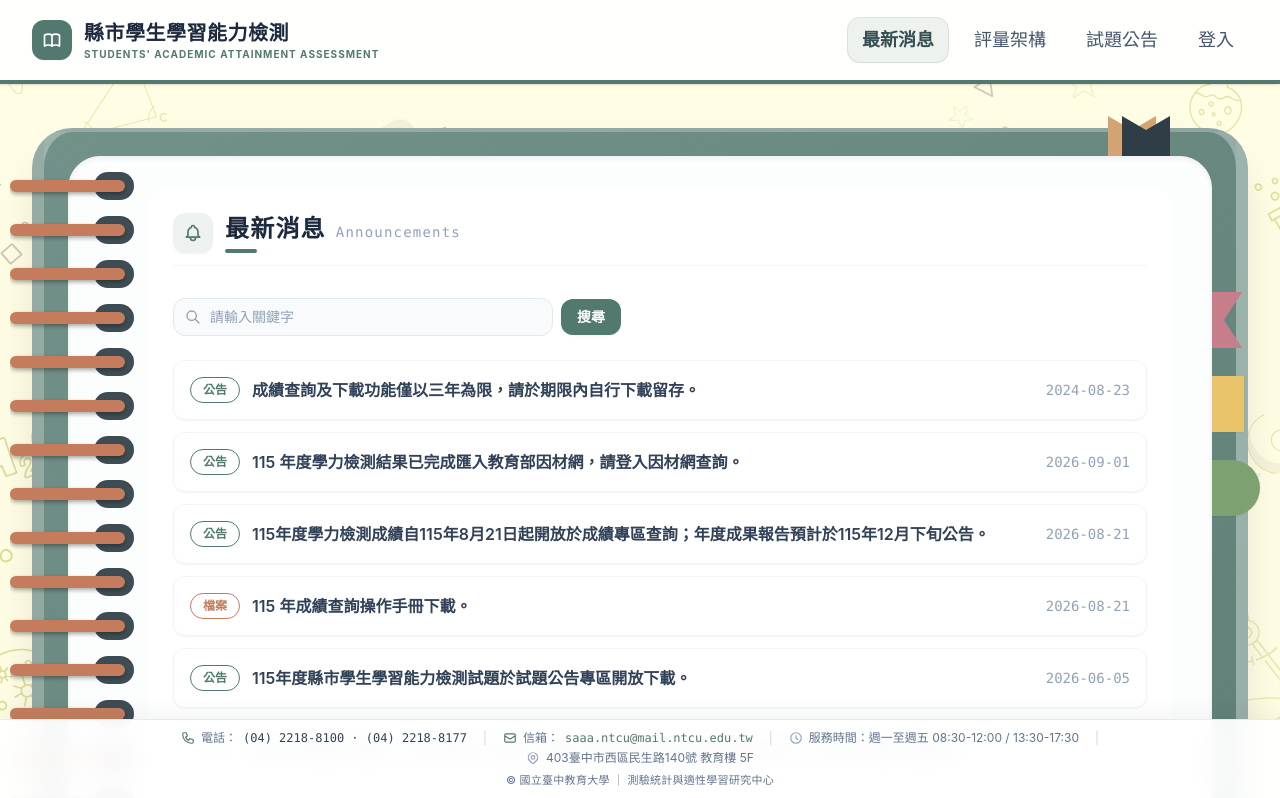
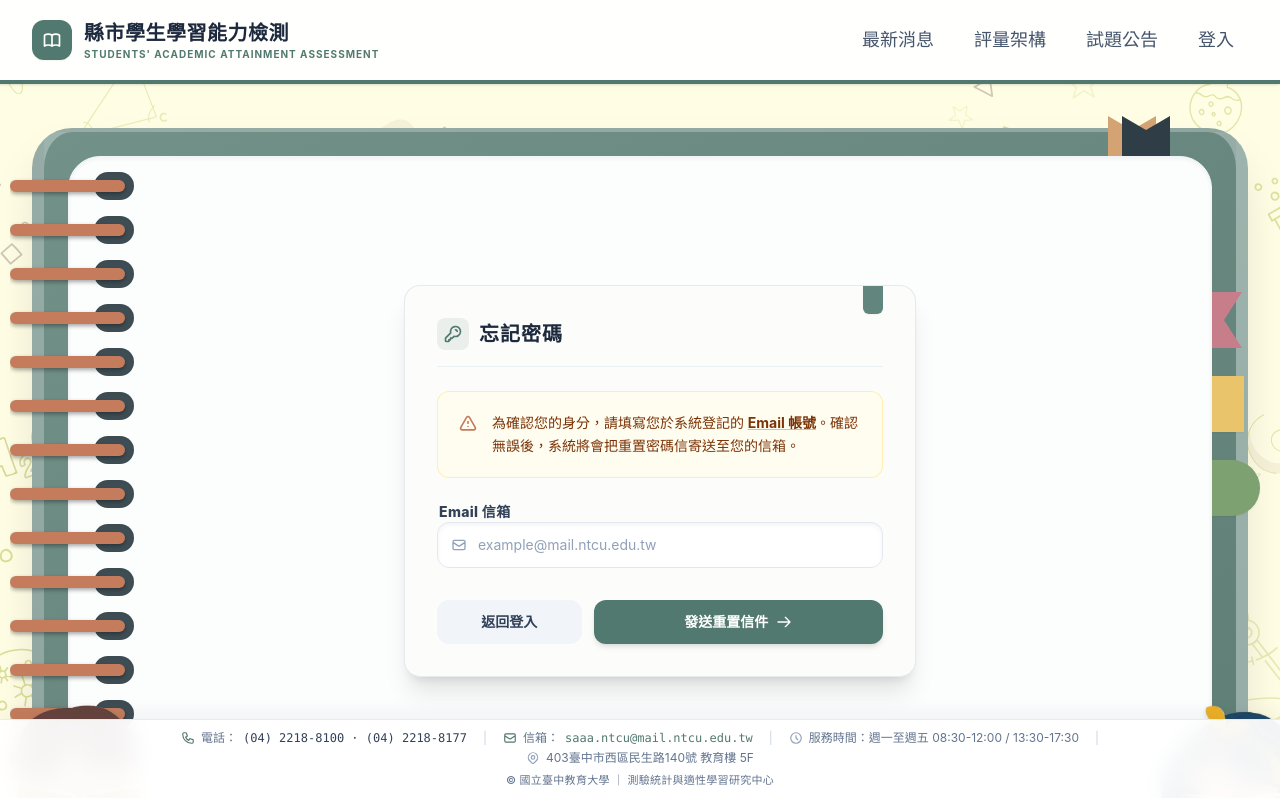
Before and after one commit to SAAA-ntcu/saaa-vue, a Vue app: page /forgot-password in a window 1280 px wide. Before the commit this address led to /. Shown: the top 798 px of the page. Built offline with nearby package versions, Linux system fonts and the light colour scheme.

Commit message:
feat: replicate forgot-password view, add route /forgot-password and connect with LoginView

```diff
--- a/src/router/index.js
+++ b/src/router/index.js
@@ -26,6 +26,12 @@ const routes = [
     meta: { title: '系統登入 - 縣市學生學習能力檢測' }
   },
   {
+    path: '/forgot-password',
+    name: 'ForgotPassword',
+    component: () => import('../views/ForgotPasswordView.vue'),
+    meta: { title: '忘記密碼 - 縣市學生學習能力檢測' }
+  },
+  {
     path: '/:pathMatch(.*)*',
     redirect: '/'
   }
--- /dev/null
+++ b/src/views/ForgotPasswordView.vue
@@ -0,0 +1,102 @@
+<template>
+  <div class="flex-1 flex flex-col justify-center items-center w-full min-h-[500px] p-2 sm:p-4 my-auto">
+    <div class="w-full max-w-lg mx-auto bg-[#fcfdfa] border border-slate-200/90 rounded-2xl shadow-xl p-6 sm:p-8 relative overflow-hidden select-none">
+
+      <!-- Top bookmark decorative tag -->
+      <div class="absolute top-0 right-8 w-5 h-7 bg-[#52796f] rounded-b-md shadow-xs opacity-90"></div>
+
+      <!-- Card Title -->
+      <div class="flex items-center space-x-2.5 border-b border-slate-200/60 pb-4 mb-6">
+        <div class="w-8 h-8 rounded-lg bg-[#52796f]/10 text-[#52796f] flex items-center justify-center shrink-0">
+          <svg class="w-5 h-5" fill="none" stroke="currentColor" viewBox="0 0 24 24">
+            <path stroke-linecap="round" stroke-linejoin="round" stroke-width="2" d="M15 7a2 2 0 012 2m4 0a6 6 0 01-7.743 5.743L11 17H9v2H7v2H4a1 1 0 01-1-1v-2.586a1 1 0 01.293-.707l5.964-5.964A6 6 0 1121 9z" />
+          </svg>
+        </div>
+        <h2 class="text-xl font-extrabold text-slate-800 tracking-wider m-0">忘記密碼</h2>
+      </div>
+
+      <!-- Notice Banner -->
+      <div class="mb-6 bg-amber-50/70 border border-amber-200/60 rounded-xl p-4 sm:p-5 flex items-start space-x-3.5">
+        <svg class="w-5 h-5 text-[#c47c5d] shrink-0 mt-0.5" fill="none" stroke="currentColor" viewBox="0 0 24 24">
+          <path stroke-linecap="round" stroke-linejoin="round" stroke-width="2" d="M12 9v2m0 4h.01m-6.938 4h13.856c1.54 0 2.502-1.667 1.732-3L13.732 4c-.77-1.333-2.694-1.333-3.464 0L3.34 16c-.77 1.333.192 3 1.732 3z" />
+        </svg>
+        <p class="text-xs sm:text-sm font-medium text-amber-900 leading-relaxed m-0 text-left">
+          為確認您的身分，請填寫您於系統登記的 <span class="font-bold underline decoration-[#c47c5d]/50">Email 帳號</span>。確認無誤後，系統將會把重置密碼信寄送至您的信箱。
+        </p>
+      </div>
+
+      <!-- Reset Password Form -->
+      <form @submit.prevent="handleSubmit" class="space-y-6">
+        <div class="flex flex-col space-y-2 text-left">
+          <label for="email" class="text-xs sm:text-sm font-extrabold text-slate-700 tracking-wide pl-0.5 m-0">
+            Email 信箱
+          </label>
+
+          <div class="relative">
+            <div class="absolute inset-y-0 left-0 pl-3.5 flex items-center pointer-events-none text-slate-400">
+              <svg class="w-4 h-4" fill="none" stroke="currentColor" viewBox="0 0 24 24">
+                <path stroke-linecap="round" stroke-linejoin="round" stroke-width="2" d="M3 8l7.89 5.26a2 2 0 002.22 0L21 8M5 19h14a2 2 0 002-2V7a2 2 0 00-2-2H5a2 2 0 00-2 2v10a2 2 0 002 2z" />
+              </svg>
+            </div>
+            <input
+              v-model="email"
+              type="email"
+              id="email"
+              required
+              placeholder="example@mail.ntcu.edu.tw"
+              class="w-full pl-10 pr-4 py-3 bg-white border border-slate-200 text-xs sm:text-sm text-slate-800 placeholder-slate-400 rounded-xl focus:outline-none focus:border-[#52796f] focus:ring-4 focus:ring-[#52796f]/15 transition duration-150 shadow-inner"
+            />
+          </div>
+        </div>
+
+        <!-- Action Buttons -->
+        <div class="pt-2 flex flex-col sm:flex-row gap-3">
+          <router-link
+            to="/logins"
+            class="w-full sm:w-1/3 py-2.5 sm:py-3 text-center bg-slate-100 hover:bg-slate-200 text-slate-700 text-xs sm:text-sm font-bold rounded-xl transition no-underline cursor-pointer flex items-center justify-center"
+          >
+            返回登入
+          </router-link>
+
+          <button
+            type="submit"
+            :disabled="isSubmitting"
+            class="w-full sm:w-2/3 py-2.5 sm:py-3 bg-[#52796f] hover:bg-[#354f52] disabled:opacity-50 text-white text-xs sm:text-sm font-bold rounded-xl shadow-md hover:shadow-lg transition transform active:scale-[0.99] duration-150 cursor-pointer flex items-center justify-center space-x-2"
+          >
+            <span>{{ isSubmitting ? '發送中...' : '發送重置信件' }}</span>
+            <svg v-if="!isSubmitting" class="w-4 h-4" fill="none" stroke="currentColor" viewBox="0 0 24 24">
+              <path stroke-linecap="round" stroke-linejoin="round" stroke-width="2" d="M14 5l7 7m0 0l-7 7m7-7H3" />
+            </svg>
+          </button>
+        </div>
+      </form>
+    </div>
+  </div>
+</template>
+
+<script setup>
+import { ref } from 'vue'
+import { useRouter } from 'vue-router'
+import { ElMessage } from 'element-plus'
+
+const router = useRouter()
+const email = ref('')
+const isSubmitting = ref(false)
+
+function handleSubmit() {
+  if (!email.value) {
+    ElMessage.warning('請輸入 Email 信箱')
+    return
+  }
+
+  isSubmitting.value = true
+
+  setTimeout(() => {
+    isSubmitting.value = false
+    ElMessage.success(`重置密碼信已成功寄送至 ${email.value}，請查收信件！`)
+    setTimeout(() => {
+      router.push('/logins')
+    }, 2000)
+  }, 1000)
+}
+</script>
--- a/src/views/LoginView.vue
+++ b/src/views/LoginView.vue
@@ -175,12 +175,12 @@
               登入系統
             </button>
 
-            <a
-              href="http://172.16.113.103:8080/forgot-password?bWVtb2ZvcmdldHB3=TVRnek5qRTA="
+            <router-link
+              to="/forgot-password?bWVtb2ZvcmdldHB3=TVRnek5qRTA="
               class="flex-1 text-center bg-rose-50 text-rose-600 border border-rose-200 hover:bg-rose-500 hover:text-white hover:border-rose-500 text-xs font-semibold py-2.5 px-4 rounded-xl shadow-2xs transition-all duration-200 transform hover:-translate-y-0.5 active:translate-y-0 tracking-wider no-underline cursor-pointer flex items-center justify-center gap-1"
             >
               忘記密碼
-            </a>
+            </router-link>
           </div>
         </form>
       </div>
```
